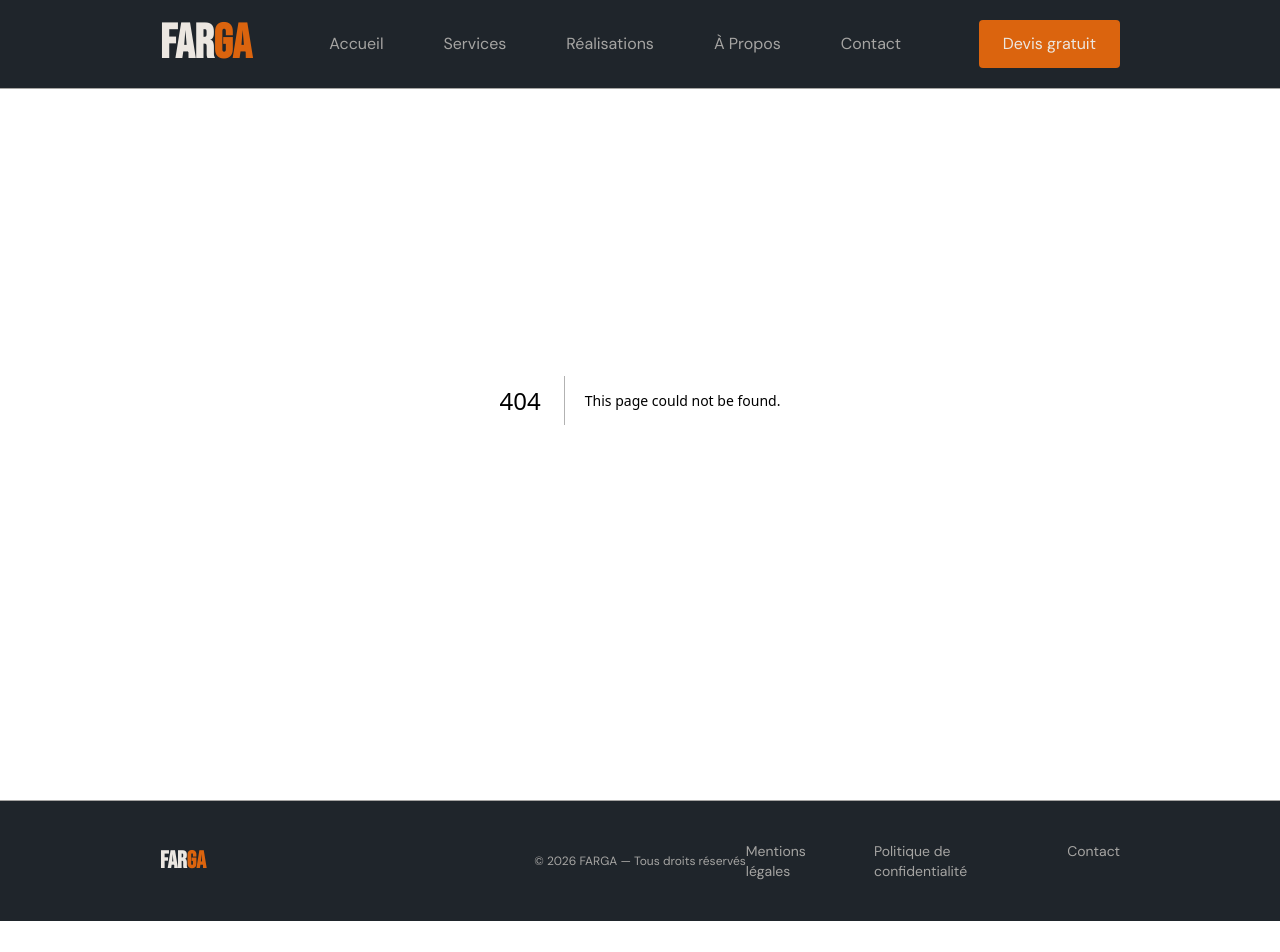
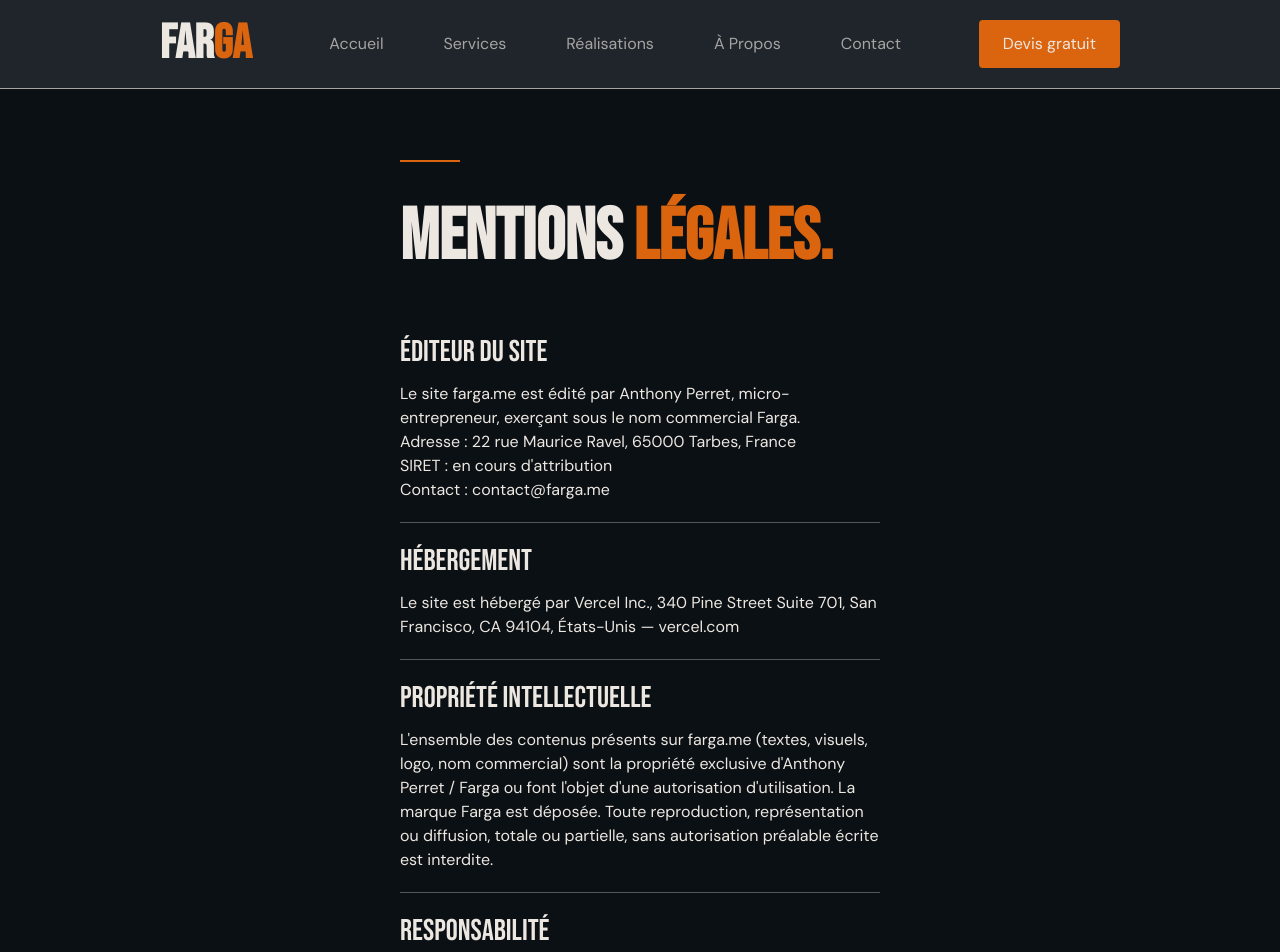
Before and after one commit to anthonyperret/site-vitrine, a Next.js app: page /mentions-legales in a window 1280 px wide. Before the commit this address had no page. Shown: the top 952 px of the page. Before the commit the page ends 921 px from the top, so only its background shows below. Built offline with nearby package versions, Linux system fonts and the light colour scheme.

Commit message:
feat: page mentions légales

```diff
--- /dev/null
+++ b/src/app/mentions-legales/page.tsx
@@ -0,0 +1,84 @@
+"use client";
+
+import SectionHeader from "@/components/SectionHeader";
+
+export default function MentionsLegales() {
+
+  return (
+    <div>
+        <section className="bg-fonderie">
+            <div className="px-100 py-40">
+                <SectionHeader eyebrow="" title="Mentions" highlight="légales." />
+
+                <div className="w-full mt-15 text-ivoire font-dm-sans">
+                    <h2 className="font-bebas-neue text-3xl mb-3">Éditeur du site</h2>
+                    <p>Le site farga.me est édité par Anthony Perret, micro-entrepreneur, exerçant sous le nom commercial Farga.</p>
+
+                    <p>Adresse : 22 rue Maurice Ravel, 65000 Tarbes, France</p>
+                    <p>SIRET : en cours d&apos;attribution</p>
+                    <p>Contact : contact@farga.me</p>
+
+                    <hr className="text-ivoire/33 my-5" />
+
+                    <h2 className="font-bebas-neue text-3xl mb-3">Hébergement</h2>
+                    <p>Le site est hébergé par Vercel Inc., 340 Pine Street Suite 701, San Francisco, CA 94104, États-Unis — vercel.com</p>
+
+                    <hr className="text-ivoire/33 my-5" />
+
+                    <h2 className="font-bebas-neue text-3xl mb-3">Propriété intellectuelle</h2>
+                    <p>L&apos;ensemble des contenus présents sur farga.me (textes, visuels, logo, nom commercial) sont la propriété exclusive d&apos;Anthony Perret / Farga ou font l&apos;objet d&apos;une autorisation d&apos;utilisation. La marque Farga est déposée. Toute reproduction, représentation ou diffusion, totale ou partielle, sans autorisation préalable écrite est interdite.</p>
+
+                    <hr className="text-ivoire/33 my-5" />
+
+                    <h2 className="font-bebas-neue text-3xl mb-3">Responsabilité</h2>
+                    <p>Anthony Perret s&apos;efforce de maintenir les informations publiées sur farga.me à jour et exactes, mais ne peut garantir l&apos;exhaustivité ou l&apos;absence d&apos;erreur. La responsabilité de l&apos;éditeur ne saurait être engagée en cas d&apos;erreur ou d&apos;omission dans le contenu du site.</p>
+                </div>
+            </div>
+        </section>
+
+        <section id="politique-de-confidentialite" className="bg-acier scroll-mt-15">
+            <div className="px-100 py-30">
+                <SectionHeader eyebrow="" title="Politique de" highlight="confidentialité." />
+
+                <div className="w-full mt-15 text-ivoire font-dm-sans">
+                    <h2 className="font-bebas-neue text-3xl mb-3">Responsable du traitement</h2>
+                    <p>Anthony Perret, micro-entrepreneur exerçant sous le nom commercial Farga</p>
+                    <p>22 rue Maurice Ravel, 65000 Tarbes, France</p>
+                    <p>contact@farga.me</p>
+
+                    <hr className="text-ivoire/33 my-5" />
+
+                    <h2 className="font-bebas-neue text-3xl mb-3">Données collectées</h2>
+                    <p>Dans le cadre d&apos;une demande de devis, les données suivantes sont collectées : nom, prénom et adresse e-mail. Aucune autre donnée n&apos;est collectée via le site.</p>
+
+                    <hr className="text-ivoire/33 my-5" />
+
+                    <h2 className="font-bebas-neue text-3xl mb-3">Finalités et base légale</h2>
+                    <p>Vos données sont utilisées pour deux finalités :</p>
+                    <ul className="ml-5">
+                        <li className="list-disc">Traiter votre demande de devis et vous apporter une réponse (base légale : mesures précontractuelles, art. 6.1.b du RGPD).</li>
+                        <li className="list-disc">Vous adresser ultérieurement des communications commerciales sur les services de Farga (base légale : intérêt légitime, art. 6.1.f du RGPD).</li>
+                    </ul>
+
+                    <hr className="text-ivoire/33 my-5" />
+
+                    <h2 className="font-bebas-neue text-3xl mb-3">Durée de conservation</h2>
+                    <p>Vos données sont conservées 3 ans à compter du dernier contact, conformément aux recommandations de la CNIL.</p>
+
+                    <hr className="text-ivoire/33 my-5" />
+
+                    <h2 className="font-bebas-neue text-3xl mb-3">Vos droits</h2>
+                    <p>Conformément au RGPD, vous disposez d&apos;un droit d&apos;accès, de rectification, d&apos;effacement, d&apos;opposition, de limitation et de portabilité sur vos données. Pour exercer l&apos;un de ces droits, envoyez un e-mail à contact@farga.me. Une réponse vous sera apportée dans un délai de 30 jours.</p>
+                    <p>Si vous estimez que vos droits ne sont pas respectés, vous pouvez introduire une réclamation auprès de la CNIL sur cnil.fr.</p>
+
+                    <hr className="text-ivoire/33 my-5" />
+
+                    <h2 className="font-bebas-neue text-3xl mb-3">Analytics</h2>
+                    <p>Le site utilise Vercel Analytics pour mesurer son audience. Cet outil collecte des données anonymisées et agrégées (pages visitées, navigateur, pays) sans déposer de cookie de traçage. Aucun consentement préalable n&apos;est requis.</p>
+
+                </div>
+            </div>
+        </section>
+    </div>
+  );
+}
--- a/src/components/Footer.tsx
+++ b/src/components/Footer.tsx
@@ -19,7 +19,7 @@ export default function Footer() {
 
         <ul className="flex-1 flex justify-end gap-5 text-sm">
           <li><Link href="/mentions-legales">Mentions légales</Link></li>
-          <li><Link href="/politique-de-confidentialite">Politique de confidentialité</Link></li>
+          <li><Link href="/mentions-legales#politique-de-confidentialite">Politique de confidentialité</Link></li>
           <li><Link href="/contact">Contact</Link></li>
         </ul>
 
```
